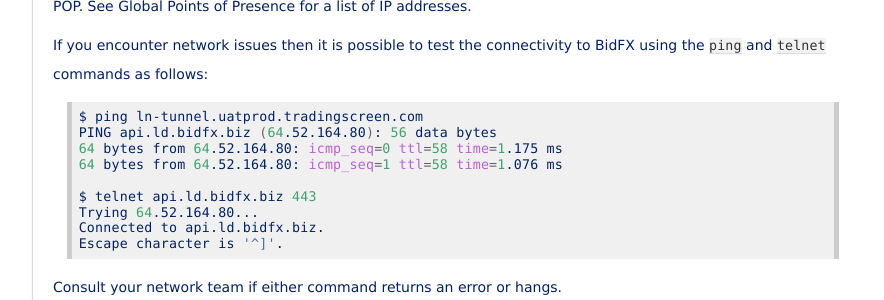
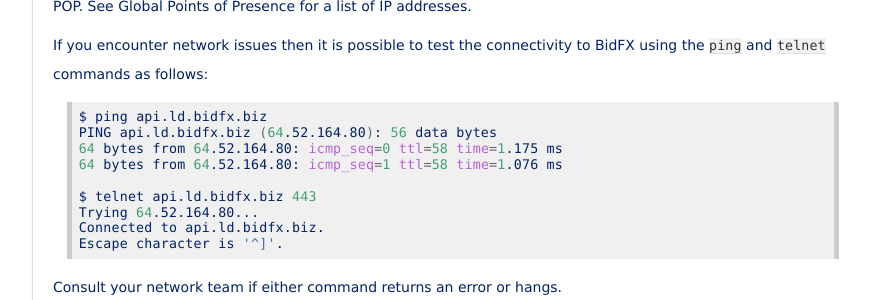
Before and after one commit to bidfx/bidfx-api-py, a Sphinx documentation site: the page built from docs/issues.rst, in a window 1280 px wide and 900 px high, scrolled down 934 px. Shown: the part 151-451 px from the top of the window, without its empty margins (207-1091 px from the left). Built offline with Sphinx 7.4.7, drawn with Linux system fonts in a browser that asks for light colours.

Commit message:
Updated remaining URLs

```diff
--- a/docs/issues.rst
+++ b/docs/issues.rst
@@ -68,7 +68,7 @@
 
 .. code-block:: sh
 
-    $ ping ln-tunnel.uatprod.tradingscreen.com
+    $ ping api.ld.bidfx.biz
     PING api.ld.bidfx.biz (64.52.164.80): 56 data bytes
     64 bytes from 64.52.164.80: icmp_seq=0 ttl=58 time=1.175 ms
     64 bytes from 64.52.164.80: icmp_seq=1 ttl=58 time=1.076 ms
```
Also changed, not shown: 1 other file.
